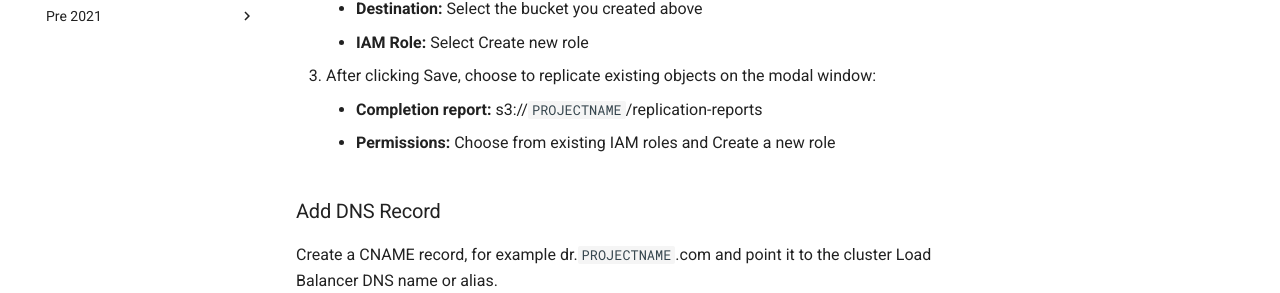
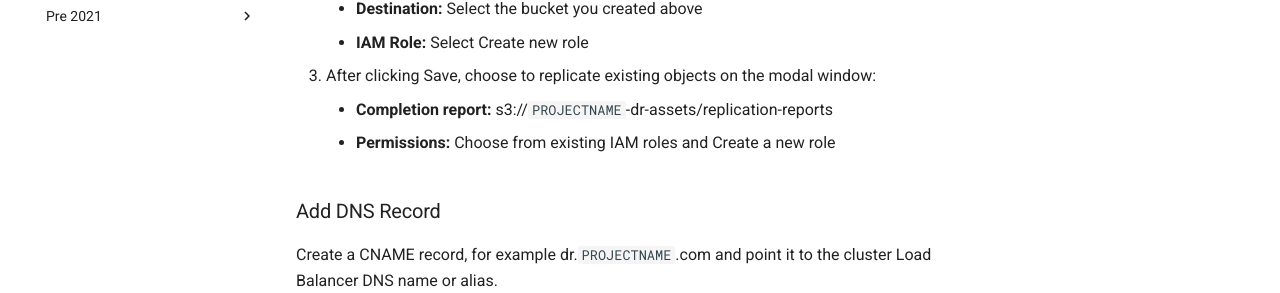
Before and after one commit to caktus/guidebook, an MkDocs documentation site: the page built from docs/reference/disaster-recovery.md, in a window 1280 px wide and 900 px high, scrolled down 1662 px. Shown: the part 355-648 px from the top of the window. Built offline with MkDocs 1.6.1 and Material for MkDocs 9.7.7, drawn with Linux system fonts in a browser that asks for light colours; comment, search, counter and statistics services are not loaded.

Commit message:
Update completion report

```diff
--- a/docs/reference/disaster-recovery.md
+++ b/docs/reference/disaster-recovery.md
@@ -59,7 +59,7 @@ However, most projects should roughly follow this pattern:
     * **Destination:** Select the bucket you created above
     * **IAM Role:** Select Create new role
 3. After clicking Save, choose to replicate existing objects on the modal window:
-    * **Completion report:** s3://`PROJECTNAME`/replication-reports
+    * **Completion report:** s3://`PROJECTNAME`-dr-assets/replication-reports
     * **Permissions:** Choose from existing IAM roles and Create a new role
 
 ### Add DNS Record
```
